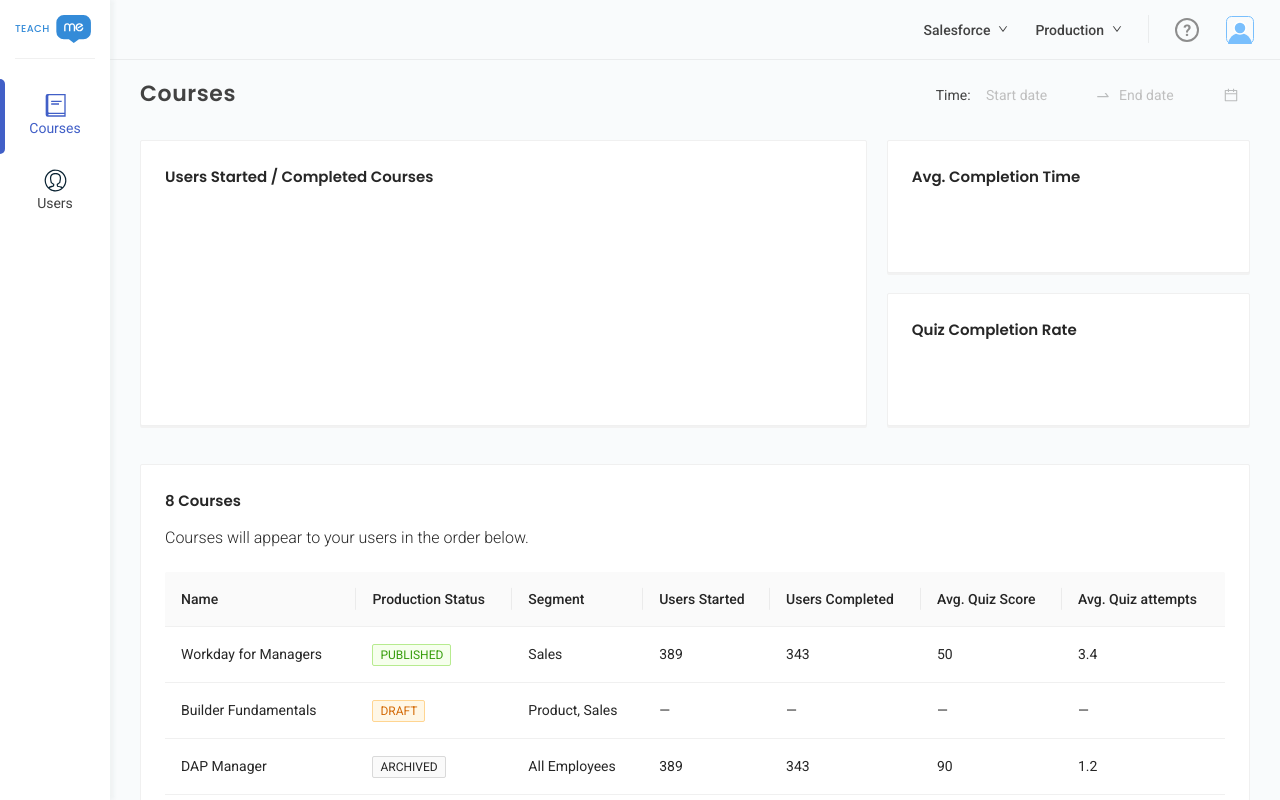
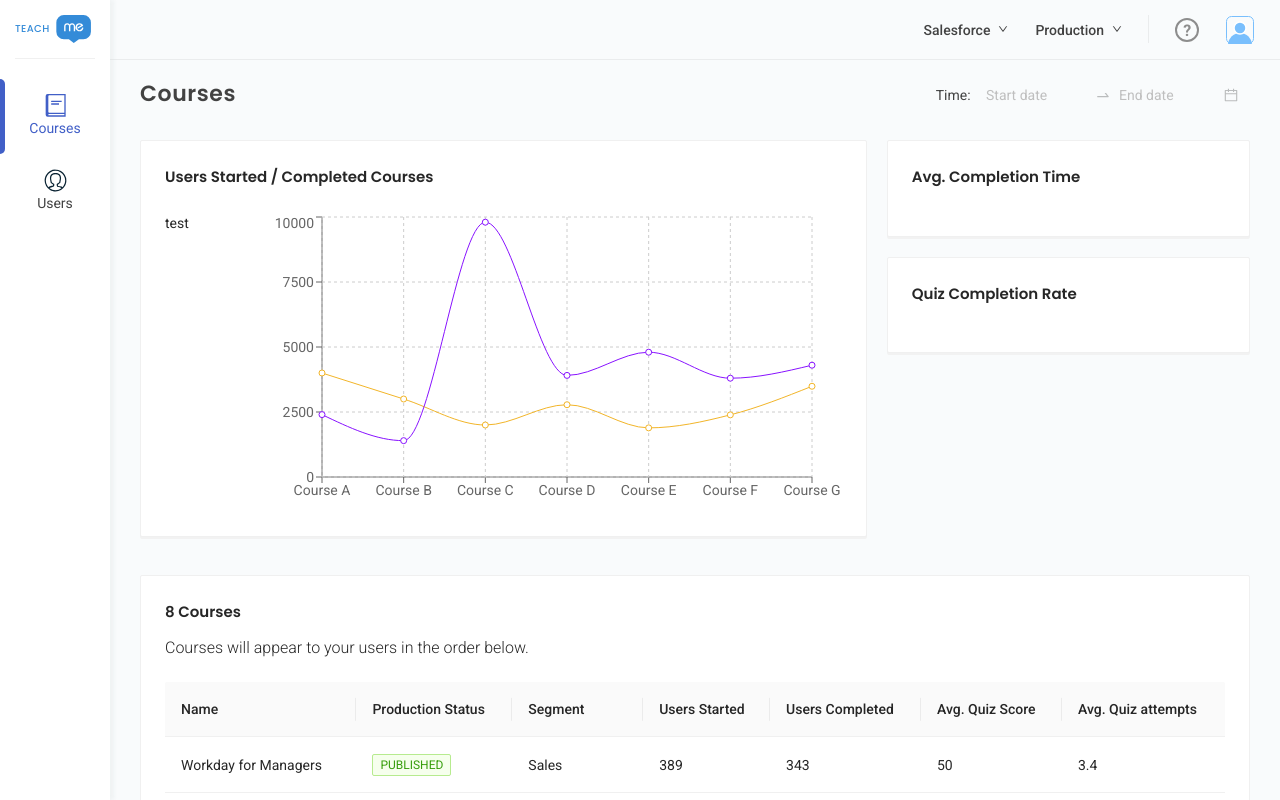
Before and after one commit to delta94/teachme-admin, a React (Create React App) app: page /courses in a window 1280 px wide. Built offline with nearby package versions, Linux system fonts and the light colour scheme.

Commit message:
Adding Recharts package and rendering chart with mock data according to the design

```diff
--- a/package.json
+++ b/package.json
@@ -19,6 +19,7 @@
     "@types/react": "^16.9.38",
     "@types/react-dom": "^16.9.8",
     "@types/react-router-dom": "^5.1.5",
+    "@types/recharts": "^1.8.13",
     "antd": "^4.3.5",
     "classcat": "^4.1.0",
     "node-sass": "^4.14.1",
@@ -26,6 +27,7 @@
     "react-dom": "^16.13.1",
     "react-router-dom": "^5.2.0",
     "react-scripts": "3.4.1",
+    "recharts": "^1.8.5",
     "typescript": "^3.7.5"
   },
   "eslintConfig": {
--- /dev/null
+++ b/src/components/Screen/CoursesScreen/CoursesStatusChart/index.tsx
@@ -0,0 +1,38 @@
+import React, { ReactElement } from 'react';
+import { LineChart, XAxis, YAxis, CartesianGrid, Legend, Line, Tooltip } from 'recharts';
+
+import WMCard from '../../../common/WMCard';
+import classes from './style.module.scss';
+
+const data = [
+  { course: 'Course A', 'Users Started': 4000, 'Users Completed': 2400, amt: 2400 },
+  { course: 'Course B', 'Users Started': 3000, 'Users Completed': 1398, amt: 2210 },
+  { course: 'Course C', 'Users Started': 2000, 'Users Completed': 9800, amt: 2290 },
+  { course: 'Course D', 'Users Started': 2780, 'Users Completed': 3908, amt: 2000 },
+  { course: 'Course E', 'Users Started': 1890, 'Users Completed': 4800, amt: 2181 },
+  { course: 'Course F', 'Users Started': 2390, 'Users Completed': 3800, amt: 2500 },
+  { course: 'Course G', 'Users Started': 3490, 'Users Completed': 4300, amt: 2100 },
+];
+
+export default function CoursesStatusChart({ title }: { title?: ReactElement | string }) {
+  return (
+    <WMCard title={title}>
+      <div className={classes['courses-status']}>
+        <div className={classes.legend}>test</div>
+        <LineChart
+          width={600}
+          height={300}
+          data={data}
+          margin={{ top: 5, right: 30, left: 20, bottom: 5 }}
+        >
+          <XAxis dataKey="course" />
+          <YAxis />
+          <CartesianGrid strokeDasharray="3 3" />
+          <Tooltip />
+          <Line type="monotone" dataKey="Users Started" stroke="#F2B529" activeDot={{ r: 8 }} />
+          <Line type="monotone" dataKey="Users Completed" stroke="#8812FF" />
+        </LineChart>
+      </div>
+    </WMCard>
+  );
+}
--- /dev/null
+++ b/src/components/Screen/CoursesScreen/CoursesStatusChart/style.module.scss
@@ -0,0 +1,8 @@
+.courses-status {
+  width: 100%;
+  display: flex;
+
+  .legend {
+    flex: 1 3;
+  }
+}
--- a/src/components/Screen/CoursesScreen/index.tsx
+++ b/src/components/Screen/CoursesScreen/index.tsx
@@ -7,6 +7,7 @@ import { data as tableData, columns } from '../../../mocks/tableMockData';
 import WMCard from '../../common/WMCard';
 import WMTable from '../../common/WMTable';
 import ScreenHeader from '../../common/ScreenHeader';
+import CoursesStatusChart from './CoursesStatusChart';
 
 import classes from './style.module.scss';
 
@@ -22,7 +23,7 @@ export default function CoursesScreen(): ReactElement {
       <ScreenHeader title={mainTitle} />
       <div className={classes.analytics}>
         <div className={cc([classes.graphs, classes['left-graphs']])}>
-          <WMCard title={graph_1.title}></WMCard>
+          <CoursesStatusChart title={graph_1.title} />
         </div>
         <div className={cc([classes.graphs, classes['right-graphs']])}>
           <WMCard title={graph_2.title} />
--- a/src/components/Screen/CoursesScreen/style.module.scss
+++ b/src/components/Screen/CoursesScreen/style.module.scss
@@ -3,7 +3,7 @@
   flex-direction: row;
   align-items: stretch;
   justify-items: stretch;
-  height: 286px;
+  height: auto;
   margin-bottom: 38px;
 
   .graphs {
@@ -12,7 +12,7 @@
 
     &.left-graphs {
       flex: 2;
-      height: 100%;
+      height: auto;
       margin-right: 20px;
     }
 
--- a/src/components/common/WMCard/index.tsx
+++ b/src/components/common/WMCard/index.tsx
@@ -1,21 +1,28 @@
 import React, { ReactElement } from 'react';
+import cc from 'classcat';
 import { Card } from 'antd';
-import { CardInterface } from 'antd/lib/card';
+import { CardProps } from 'antd/lib/card';
 
 import Header from '../Header';
 
 import classes from './style.module.scss';
 
-export type PropTypes = {
+export interface IWMCardProps extends CardProps {
   title?: ReactElement | string;
+  className?: string;
   subTitle?: ReactElement | string;
-  props?: CardInterface;
   children?: React.ReactNode;
-};
+}
 
-export default function WMCard({ title, subTitle, props, children }: PropTypes): ReactElement {
+export default function WMCard({
+  title,
+  subTitle,
+  className,
+  children,
+  ...otherProps
+}: IWMCardProps): ReactElement {
   return (
-    <Card className={classes['wm-card']} {...props}>
+    <Card className={cc([classes['wm-card'], className])} {...otherProps}>
       {title && (
         <Header title={title}>
           <div className={classes['card-subtitle']}>{subTitle}</div>
```
Also changed, not shown: 1 other file (tests, documents, lock files or other folders).
